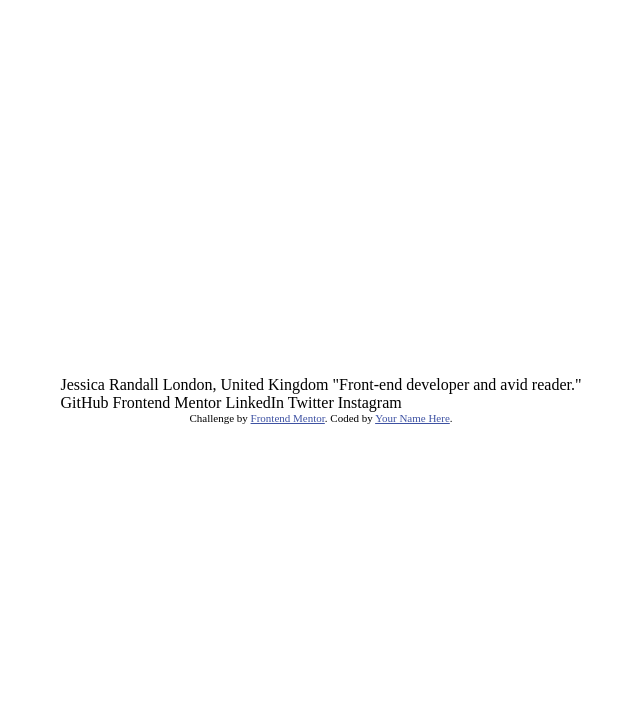
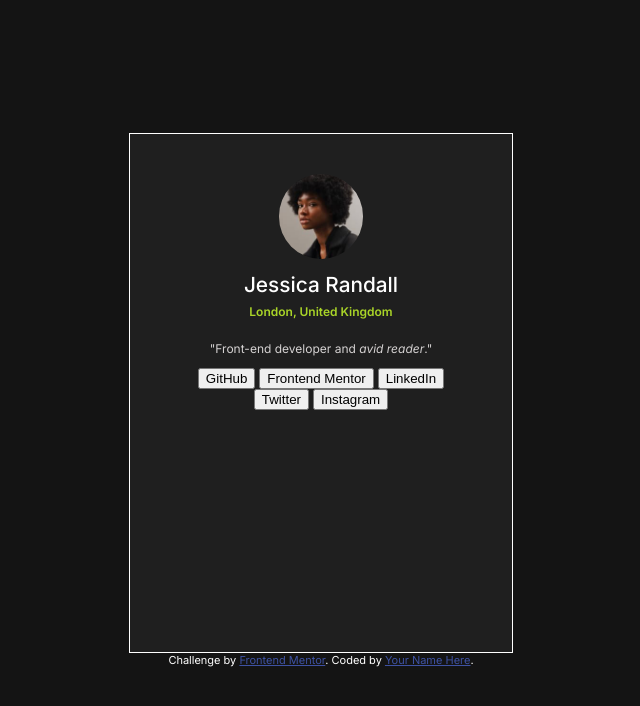
Before and after one commit to MitchellQuevedo/social-links-profile, a plain HTML site: page index.html in a window 1280 px wide. Shown: the whole page, without its empty margins (319-959 px from the left). Drawn offline with Linux system fonts and the light colour scheme.

Commit message:
header-css-complete

```diff
--- a/index.html
+++ b/index.html
@@ -4,10 +4,12 @@
 <head>
   <meta charset="UTF-8">
   <meta name="viewport" content="width=device-width, initial-scale=1.0">
-  <!-- displays site properly based on user's device -->
 
   <link rel="icon" type="image/png" sizes="32x32" href="./assets/images/favicon-32x32.png">
   <link rel="stylesheet" href="styles.css">
+  <link rel="preconnect" href="https://fonts.googleapis.com">
+<link rel="preconnect" href="https://fonts.gstatic.com" crossorigin>
+<link href="https://fonts.googleapis.com/css2?family=Inter:ital,opsz,wght@0,14..32,100..900;1,14..32,100..900&display=swap" rel="stylesheet">
 
   <title>Frontend Mentor | Social links profile</title>
 </head>
@@ -20,17 +22,18 @@
     <div class="main-container">
 
       <header>
-        Jessica Randall
-        London, United Kingdom
-        "Front-end developer and avid reader."
+        <img src="assets/images/avatar-jessica.jpeg" alt="Jessica´s picture">
+        <h1>Jessica Randall</h1>
+        <h2>London, United Kingdom</h2>
+        <h3>"Front-end developer and <em>avid reader</em>."</h3>
       </header>
 
-      <section>
-        GitHub
-        Frontend Mentor
-        LinkedIn
-        Twitter
-        Instagram
+      <section> <!--Analizar si usarlos como botones es correcto-->
+       <button>GitHub</button>
+      <button>Frontend Mentor</button>
+      <button>LinkedIn</button>
+      <button>Twitter</button>
+      <button>Instagram</button>
       </section>
 
     </div>
--- a/styles.css
+++ b/styles.css
@@ -9,16 +9,70 @@ body{
     align-items: center;
     margin: 0 auto;
     min-height: 100vh;
+    width: 100%;
     padding: 0;
+    background-color: hsl(0, 0%, 8%);
+    font-size: 14px;
+    font-family: "Inter", sans-serif;
+    font-style: normal;
+    color: hsl(0, 0%, 100%);
+}
+
+.card{
+    display:flex;
+    flex-direction: column;
+   text-align: center;
+    align-items: center;
+    margin: 0 auto;
+    width: min(384px, 90%);
+    min-width: 350px;
+    min-height: 520px ;
+    background-color: hsl(0, 0%, 12%) ;
+    border: 1px solid white;
+    padding: 0;
+}
+
+.main-container{
+    display:flex;
+    flex-direction: column;
+    justify-content: center;
+    align-items: center;
+    padding:2.5rem;
 
 }
 
+header{
+    display:flex;
+    flex-direction: column;
+    justify-content: center;
+    align-items: center;
+    min-width: 100%;
+}
 
+img{
+    width:28%;
+    height: 28%;
+    border-radius: 50%;
+}
 
+h1{
+    margin-bottom: 0;
+    font-size:1.3rem;
+    font-weight: 500;
+}
 
+h2{
+    margin-top: 0.4rem;
+    font-size: 0.75rem;
+    font-weight: 600;
+    color:hsla(75, 94%, 57%, 0.839);
+}
 
-
-
+h3{
+    font-size: 0.75rem;
+    font-weight: 400;
+    color:   hsl(0, 3%, 83%);
+}
 
 .attribution { font-size: 11px; text-align: center; }
     .attribution a { color: hsl(228, 45%, 44%); }
```
